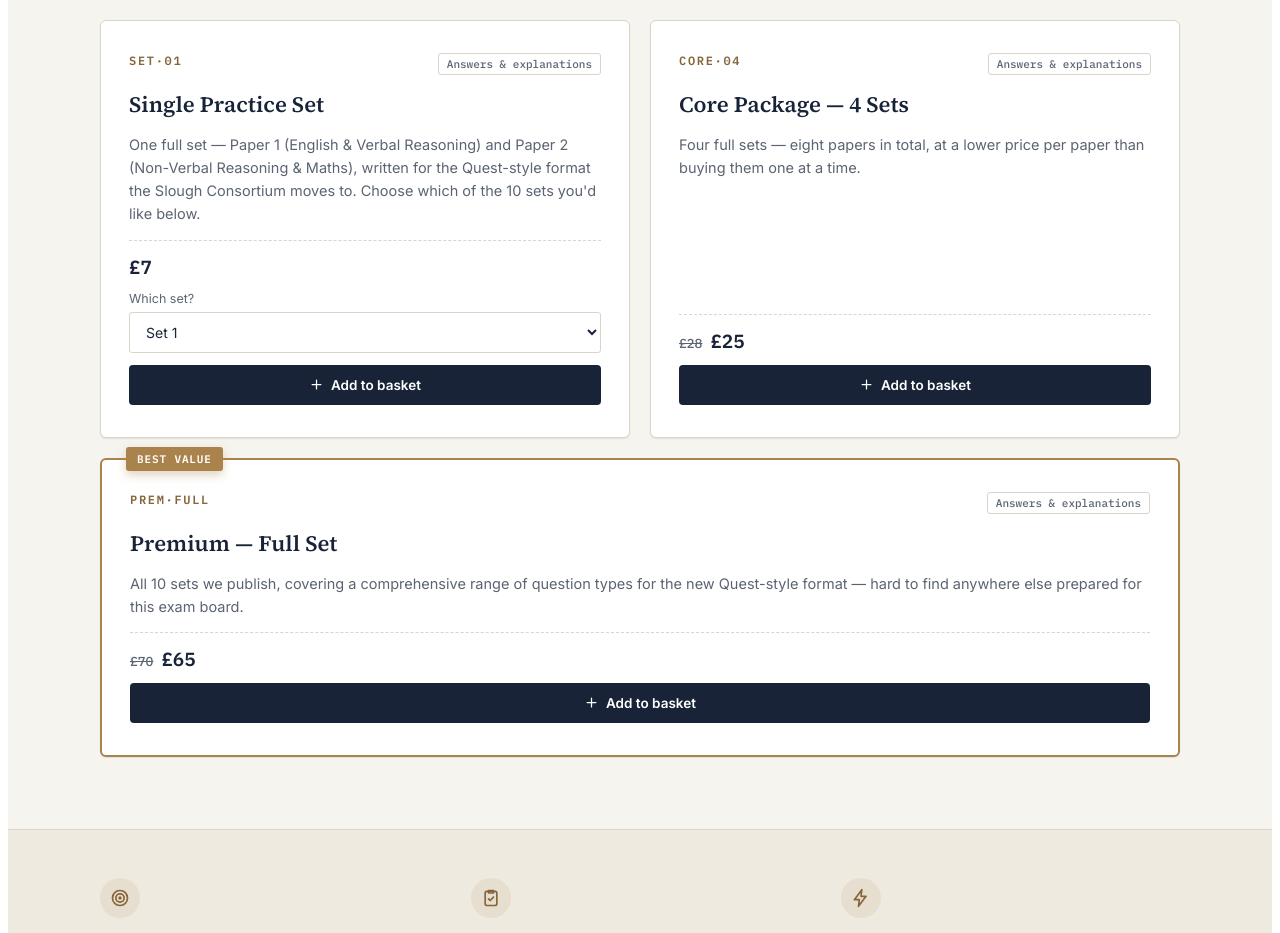
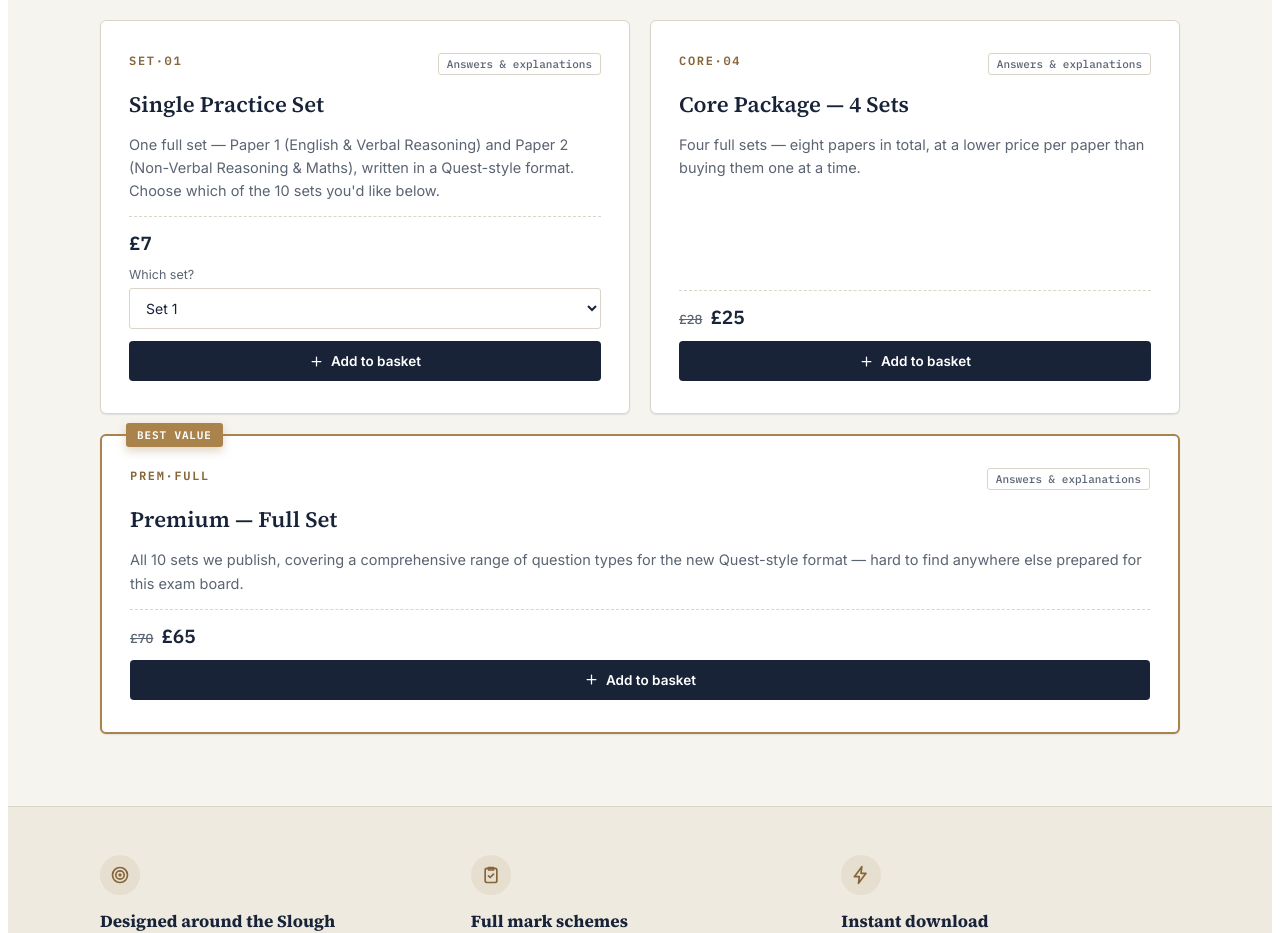
Before and after one commit to i4960550-sys/eleven-plus-site, a React (Vite) app: page / in a window 1280 px wide. Shown: the part 920-1853 px from the top of the page. Built offline with nearby package versions, Linux system fonts and the light colour scheme.

Commit message:
Refine site design, add logo, fix eyebrow zero, adjust single-set copy

```diff
--- a/src/App.jsx
+++ b/src/App.jsx
@@ -81,7 +81,7 @@ const PRODUCTS = [
     code: "SET·01",
     subject: "Single set",
     title: "Single Practice Set",
-    desc: "One full set — Paper 1 (English & Verbal Reasoning) and Paper 2 (Non-Verbal Reasoning & Maths), written for the Quest-style format the Slough Consortium moves to. Choose which of the 10 sets you'd like below.",
+    desc: "One full set — Paper 1 (English & Verbal Reasoning) and Paper 2 (Non-Verbal Reasoning & Maths), written in a Quest-style format. Choose which of the 10 sets you'd like below.",
     price: 7,
     pickSets: 10,
   },
```
